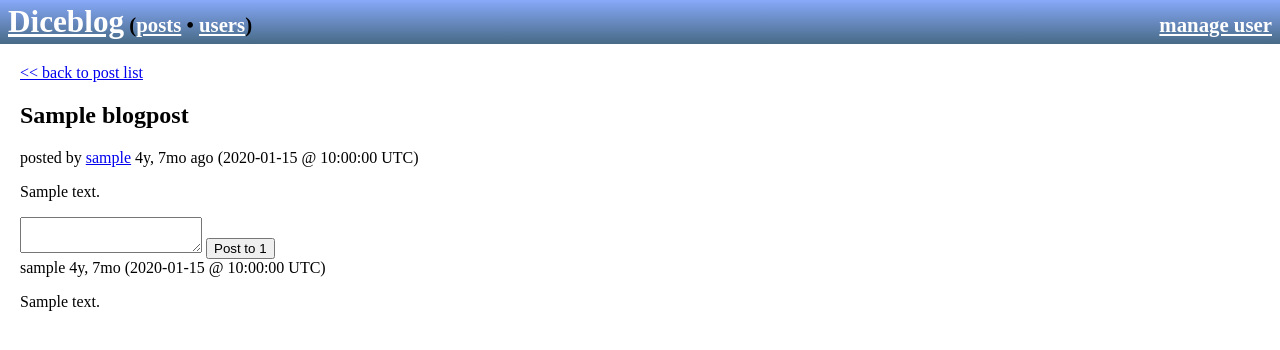
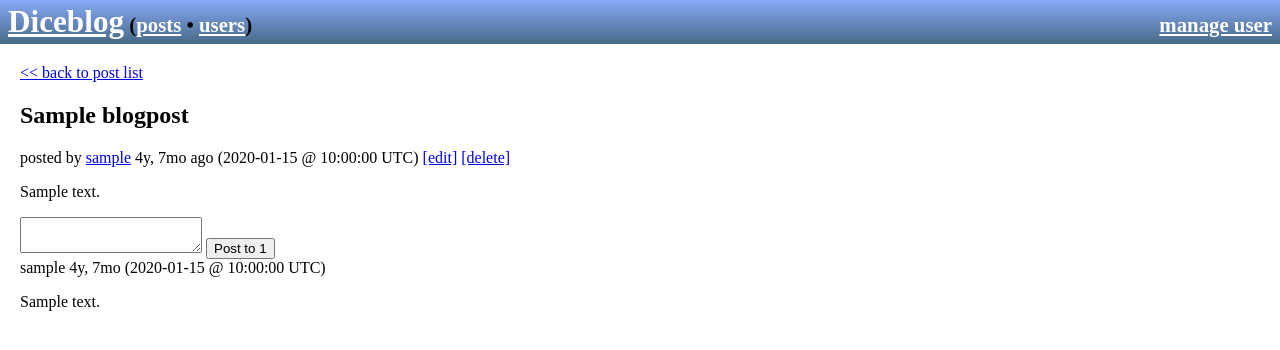
Before and after one commit to resampled/dice, a Django app: page /post/1/1/ in a window 1280 px wide. Shown: the top 350 px of the page. Run offline with Django 5.2, Linux system fonts and the light colour scheme; a user stored in the database is signed in; tables that the repository leaves empty hold one stand-in row (values such as "Sample post").

Commit message:
add edit and delete buttons on posts (for authors only)

```diff
--- a/diceblog/blog/templates/blog/blogpost_detail.html
+++ b/diceblog/blog/templates/blog/blogpost_detail.html
@@ -9,6 +9,10 @@
         <span class="bp-author"><a href="{{ blogpost.author.get_absolute_url }}">{{ blogpost.author }}</a></span>
         <span class="bp-dt">{{ blogpost.order|dtsince }}</span> ago
             <span class="bp-longdt">({{ blogpost.order|date:"Y-m-d @ G:i:s" }} UTC)</span>
+        {% if user == blogpost.author %}
+            <span class="bp-edit"><a href="{% url 'post-update' author=blogpost.author pk=blogpost.id %}">[edit]</a></span>
+            <span class="bp-delete"><a href="{% url 'post-delete' author=blogpost.author pk=blogpost.id %}">[delete]</a></span>
+        {% endif %}
     </div>
     <p class="bp-full">{{ blogpost.pre_content }}</p>
 </div>
```
